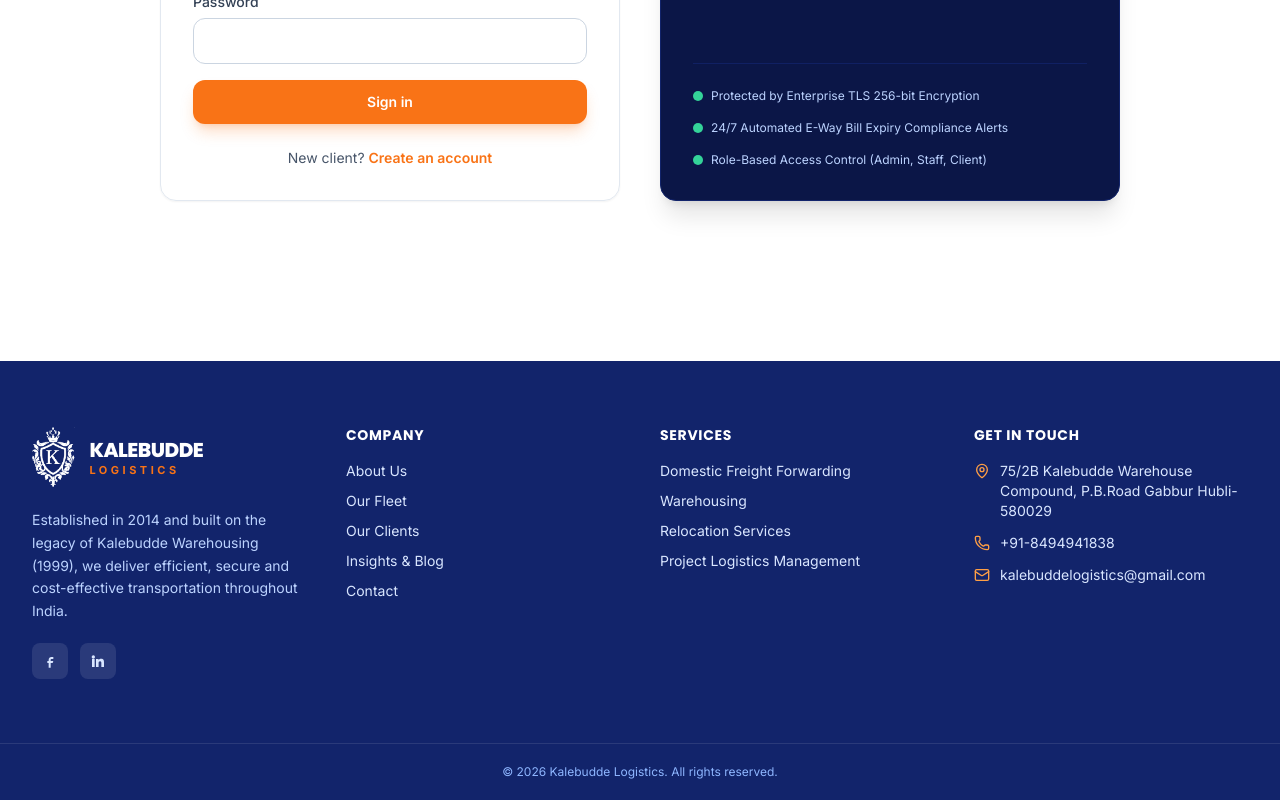
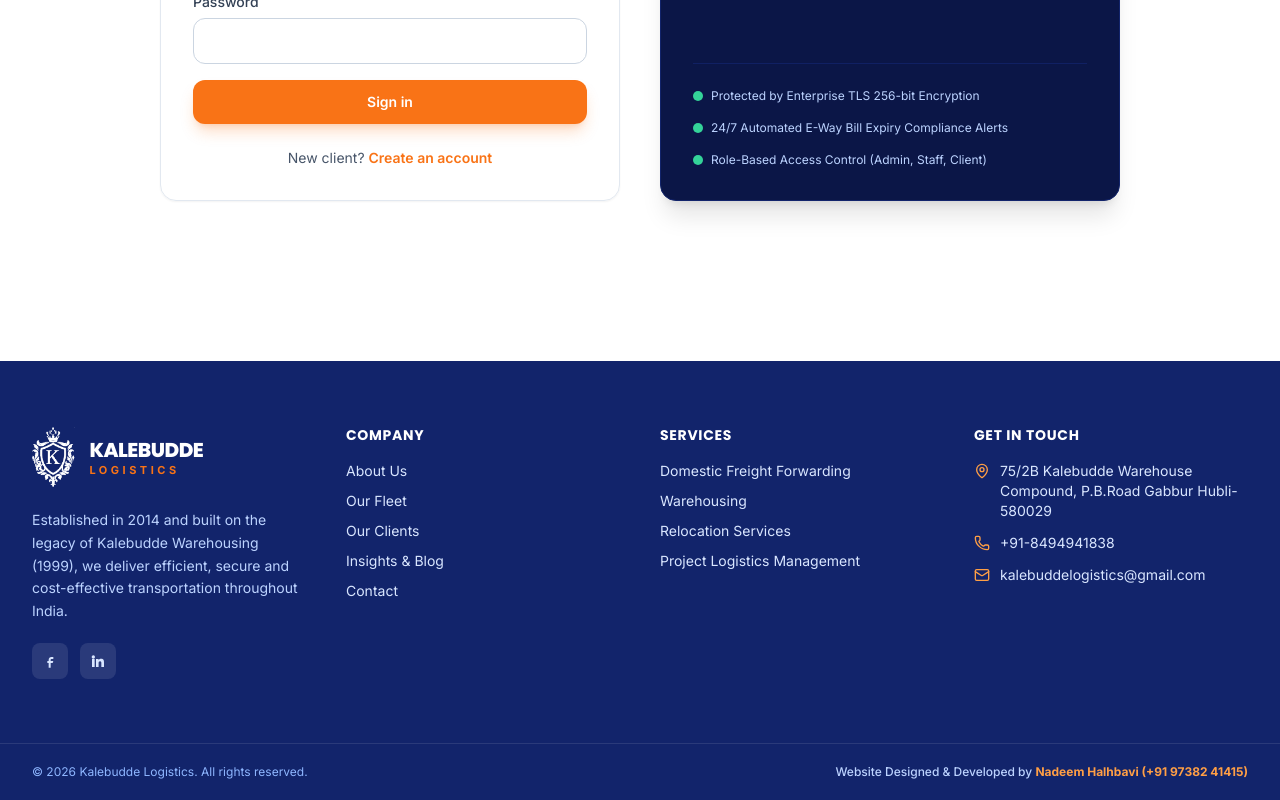
Before and after one commit to nadeemwebdev-max/kalebudde-logistics, a React (Vite) app in the folder frontend/: page /login in a window 1280 px wide. Shown: the part 507-1307 px from the top of the page. Built offline with nearby package versions, Linux system fonts and the light colour scheme; no server answers.

Commit message:
Add website developer credit for Nadeem Halhbavi (+91 97382 41415) to global footer

```diff
--- a/frontend/src/components/Layout.tsx
+++ b/frontend/src/components/Layout.tsx
@@ -336,8 +336,20 @@
         </div>
       </div>
 
-      <div className="border-t border-white/10 py-5 text-center text-xs text-brand-300">
-        © {new Date().getFullYear()} Kalebudde Logistics. All rights reserved.
+      <div className="border-t border-white/10 py-5 text-xs text-brand-300">
+        <div className="container-x flex flex-col sm:flex-row items-center justify-between gap-3">
+          <p>© {new Date().getFullYear()} Kalebudde Logistics. All rights reserved.</p>
+          <p className="text-brand-200 font-medium">
+            Website Designed &amp; Developed by{" "}
+            <a
+              href="tel:+919738241415"
+              className="font-bold text-accent-400 hover:text-accent-300 transition hover:underline"
+              title="Contact Developer Nadeem Halhbavi"
+            >
+              Nadeem Halhbavi (+91 97382 41415)
+            </a>
+          </p>
+        </div>
       </div>
     </footer>
   );
```
Also changed, not shown: 1 other file (tests, documents, lock files or other folders).
